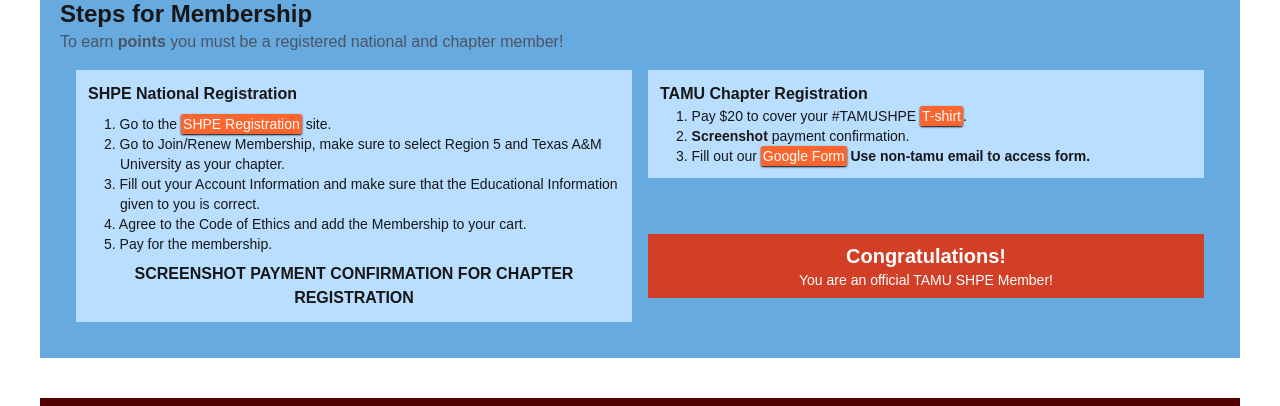
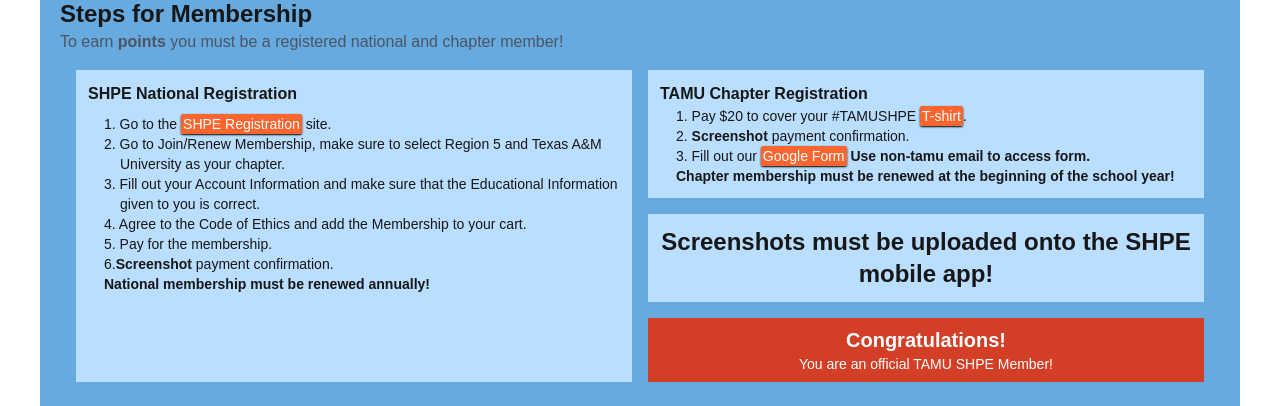
Before and after one commit to TAMUSHPE/tamu-shpe-website, a Next.js app: page /involvement in a window 1280 px wide. Shown: the part 546-952 px from the top of the page. Built offline with nearby package versions, Linux system fonts and the light colour scheme.

Commit message:
Steps for Membership-Small fix

```diff
--- a/app/involvement/page.tsx
+++ b/app/involvement/page.tsx
@@ -41,13 +41,12 @@
                 </li>
                 <li className="-indent-4"> 4. Agree to the Code of Ethics and add the Membership to your cart. </li>
                 <li className="-indent-4"> 5. Pay for the membership. </li>
+                <li className="-indent-4"> 6.<b>Screenshot</b> payment confirmation.</li>
+                <li className="-indent-4 font-extrabold">National membership must be renewed annually!</li>
               </ul>
-              <h1 className="text-l font-extrabold text-center">
-                {' '}
-                SCREENSHOT PAYMENT CONFIRMATION FOR CHAPTER REGISTRATION{' '}
-              </h1>
+
             </div>
-            <div className="flex flex-col gap-14">
+            <div className="flex flex-col gap-4">
               {/* Chapter Registration Steps */}
               <div className="bg-[#BADEFF] w-full max-h-min md:col-span-1 text-left p-3 gap-2">
                 <h1 className="text-md text-left font-extrabold"> TAMU Chapter Registration </h1>
@@ -76,8 +75,14 @@
                     </span>{' '}
                     <b>Use non-tamu email to access form.</b>
                   </li>
+                  <li className="-indent-4 font-extrabold">Chapter membership must be renewed at the beginning of the school year!</li>
                 </ul>
               </div>
+              <div className="bg-[#BADEFF] w-full max-h-min md:col-span-1 text-left p-3 gap-2">
+                <h1 className='text-center font-extrabold text-2xl'>Screenshots must be uploaded onto the SHPE mobile app!</h1>
+              </div>
+
+
               {/* Congratulations */}
               <div className="bg-[#D23F26] w-full max-h-min text-center text gap-2 p-2">
                 <h1 className="text-xl font-bold text-white">Congratulations!</h1>
```
